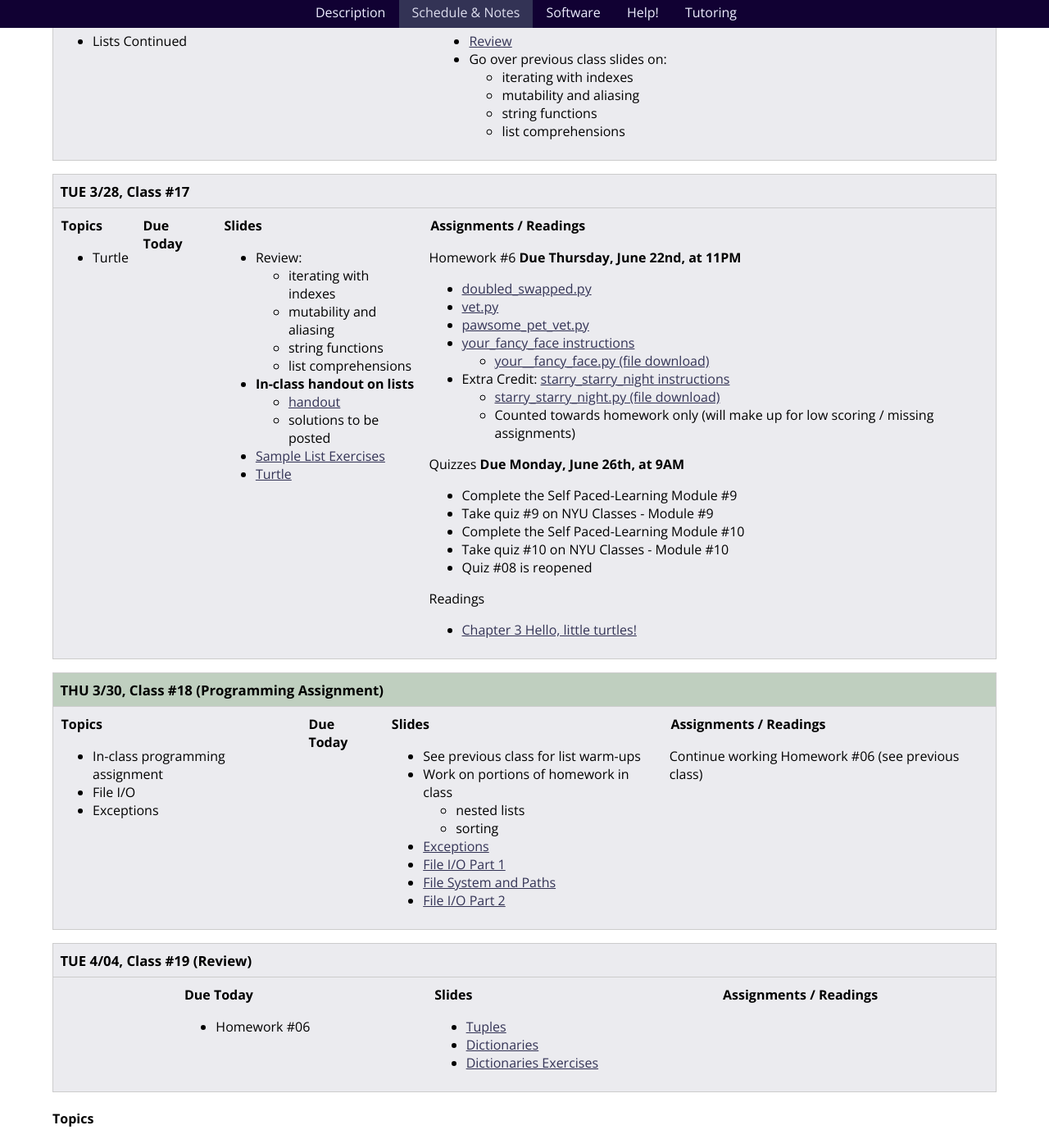
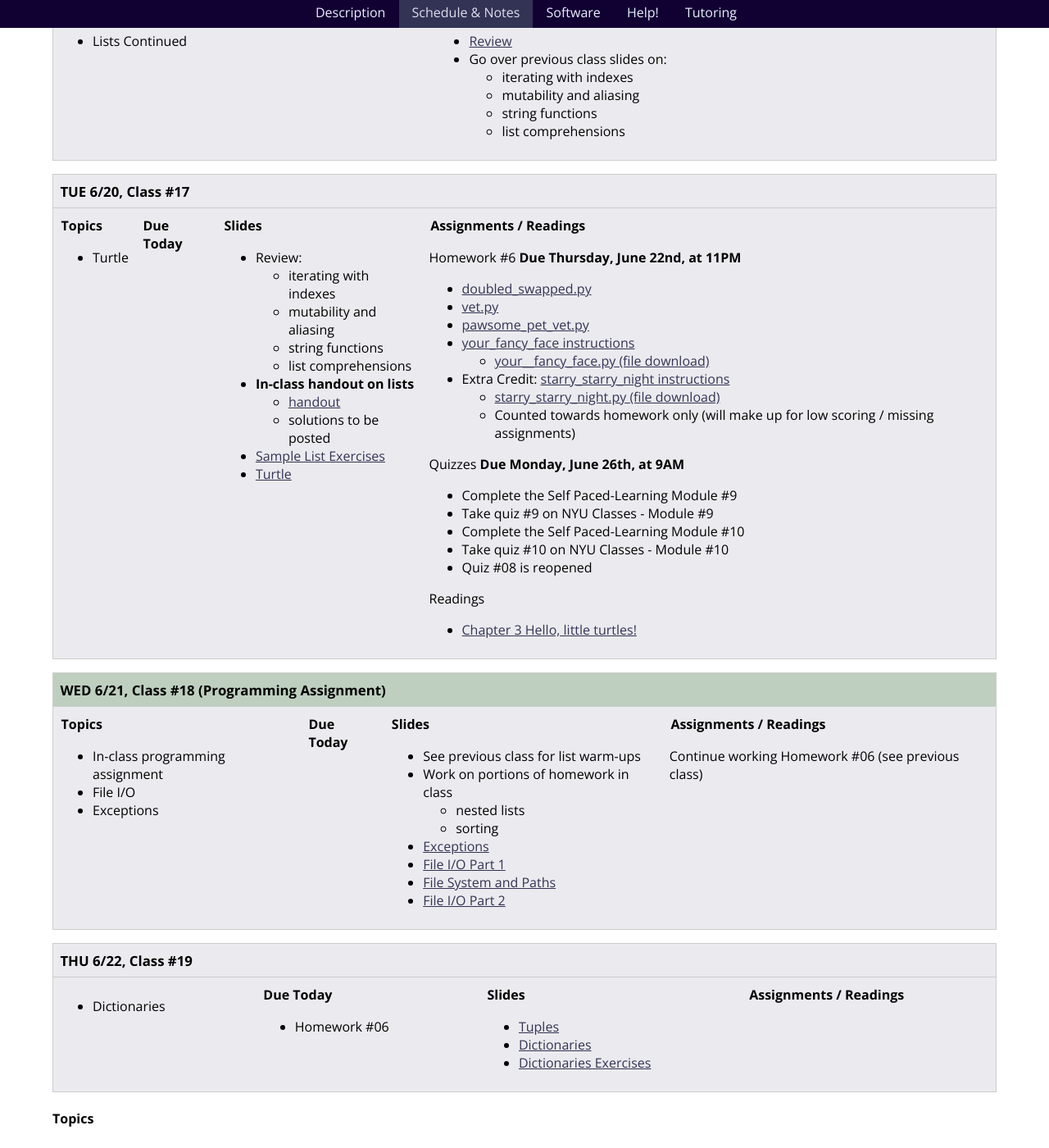
Before and after one commit to foureyes/csci-ua.0002-summer2017-001, a Jekyll site: the page built from schedule.markdown, in a window 1280 px wide and 1400 px high, scrolled down 6778 px. Shown: the whole window at 82% size. Built offline with Jekyll 4.4.1, drawn with Linux system fonts in a browser that asks for light colours; some of the changed text lies outside the part shown.

Commit message:
add class 19

```diff
--- a/schedule.markdown
+++ b/schedule.markdown
@@ -275,7 +275,7 @@ Schedule & Notes
 <a name="class17"></a><!---------- start --------------->
 
 <section markdown="block">
-### TUE 3/28, Class #17
+### TUE 6/20, Class #17
 
 <div class="class-details">
 <article class="topics" markdown="block">
@@ -284,10 +284,11 @@ Schedule & Notes
 * Turtle
 </article> {% include classes/class-17.markdown %} </div> </section>
 
+
 <a name="class18"></a><!---------- start --------------->
 
 <section markdown="block" class="workshop">
-### THU 3/30, Class #18 (Programming Assignment)
+### WED 6/21, Class #18 (Programming Assignment)
 
 <div class="class-details">
 <article class="topics" markdown="block">
@@ -302,16 +303,17 @@ Schedule & Notes
 <a name="class19"></a><!---------- start --------------->
 
 <section markdown="block" class="review">
-### TUE 4/04, Class #19 (Review)
+### THU 6/22, Class #19
 
 <div class="class-details">
 <article class="topics" markdown="block">
+
+* Dictionaries
 
 </article> {% include classes/class-19.markdown %}</div> </section>
 
 #### Topics
 
-* Review Session for Midterm #2
 ### Upcoming Classes
 
 * 19: 6/22 - Thu
```
